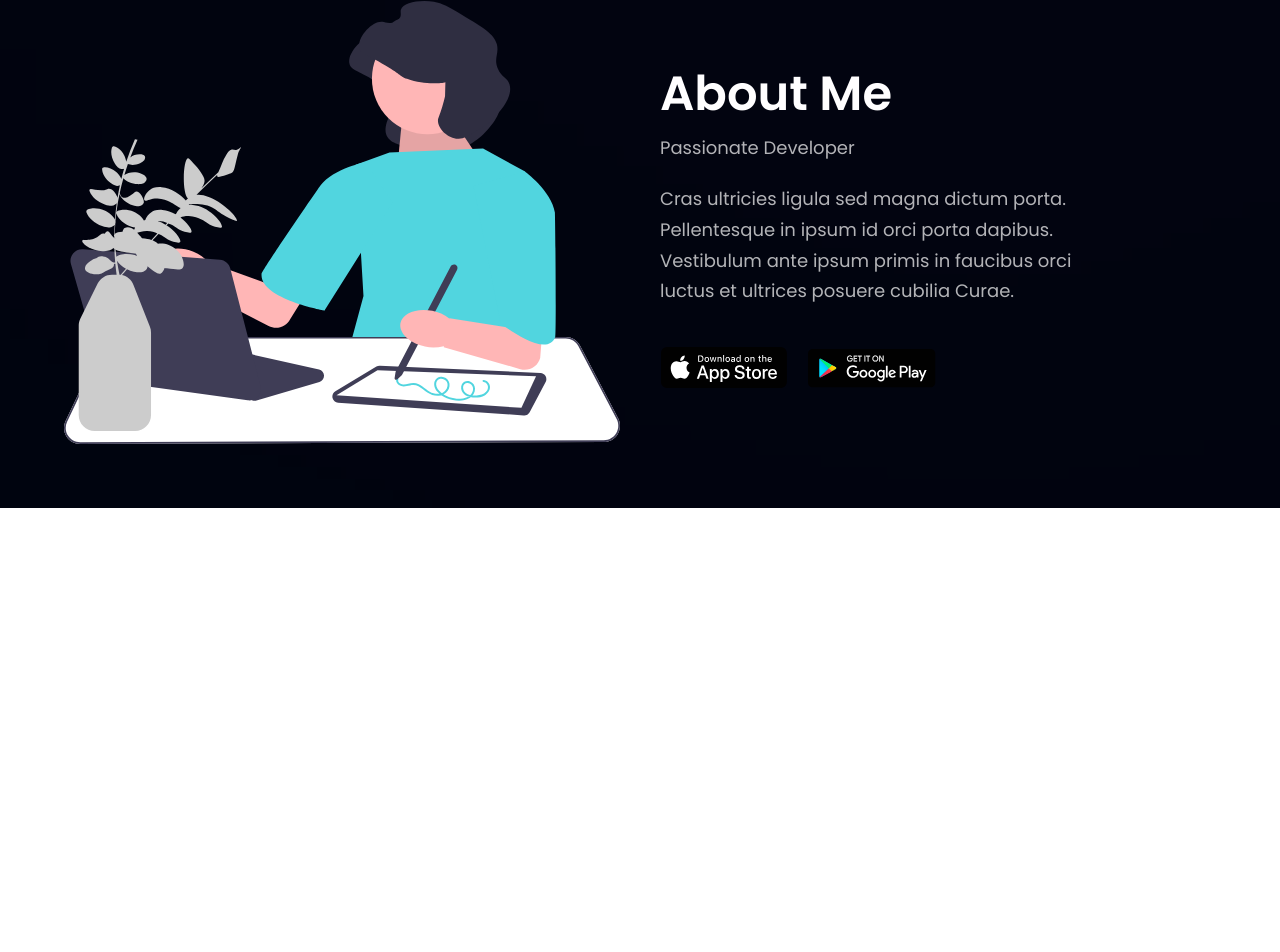
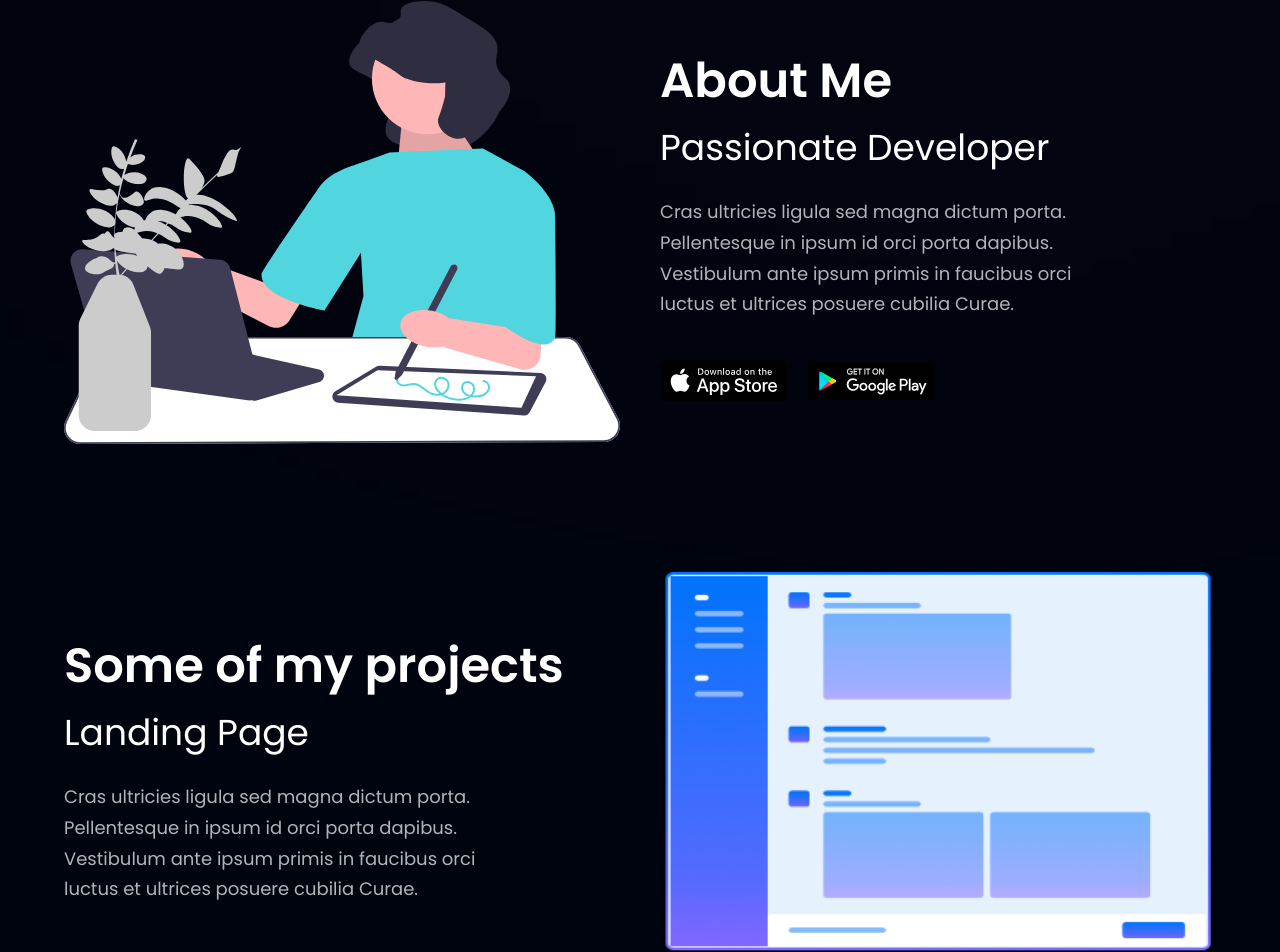
Before and after one commit to ishratUmar18/50-react.js-projects, a React (Vite) app in the folder portfolio-page/: page / in a window 1280 px wide. Shown: the part 1023-1975 px from the top of the page. Before the commit the page ends 1531 px from the top, so only its background shows below. Built offline with nearby package versions, Linux system fonts and the light colour scheme.

Commit message:
add project_01

```diff
--- a/portfolio-page/src/App.jsx
+++ b/portfolio-page/src/App.jsx
@@ -1,5 +1,5 @@
 import styles from "./style";
-import { Navbar, Hero, Stats, About}  from "./components";
+import { Navbar, Hero, Stats, About, Projects}  from "./components";
 
 
 const App = () => (
@@ -18,8 +18,8 @@ const App = () => (
       <div className={`${styles.boxWidth}`}>
         <Stats />
         <About />
+        <Projects />
         {/*
-        <CardDeal />
         <Testimonials />
         <Clients />
         <CTA />
--- a/portfolio-page/src/assets/index.js
+++ b/portfolio-page/src/assets/index.js
@@ -1,7 +1,7 @@
 import airbnb from "./airbnb.png";
 import about from "./about.svg";
 import binance from "./binance.png";
-import card from "./card.png";
+import project_01 from "./project_01.png";
 import coinbase from "./coinbase.png";
 import dropbox from "./dropbox.png";
 import logo from "./logo.svg";
@@ -28,7 +28,7 @@ export {
   airbnb,
   about,
   binance,
-  card,
+  project_01,
   coinbase,
   dropbox,
   logo,
--- a/portfolio-page/src/components/About.jsx
+++ b/portfolio-page/src/components/About.jsx
@@ -10,7 +10,7 @@ const About = () => (
       </div>
       <div className={layout.sectionInfo}>
         <h2 className={styles.heading2}>About Me</h2>
-        <p className={styles.paragraph}> Passionate Developer</p>
+        <h4 className={styles.heading4}> Passionate Developer</h4>
         <p className={ `${styles.paragraph} max-w-[470px] mt-5`}> Cras ultricies ligula sed magna dictum porta. Pellentesque in ipsum id orci porta dapibus. Vestibulum ante ipsum primis in faucibus orci luctus et ultrices posuere cubilia Curae.</p>
         <div className="flex flex-row flex-wrap sm:mt-10 mt-6">
         <img src={apple} alt="apple_store" className="w-[128px] h-[42px] object-contain mr-5 cursor-pointer" />
--- a/portfolio-page/src/components/Projects.jsx
+++ b/portfolio-page/src/components/Projects.jsx
@@ -0,0 +1,21 @@
+import { project_01 } from '../assets';
+import styles, { layout } from '../style';
+// import Button from './Button';
+
+const Projects = () => (
+    <section className={layout.section}>
+      <div className={layout.sectionInfo}>
+        <h2 className={styles.heading2}>Some of my projects</h2>
+        <h4 className={styles.heading4}> Landing Page</h4>
+        <p className={ `${styles.paragraph} max-w-[470px] mt-5`}>Cras ultricies ligula sed magna dictum porta. Pellentesque in ipsum id orci porta dapibus. Vestibulum ante ipsum primis in faucibus orci luctus et ultrices posuere cubilia Curae.</p>
+        {/* <Button styles="mt-10" />  */}
+      </div>
+      <div className={layout.sectionImg}>
+        <img src={project_01} alt="card" className="w-[100%] h-[100%]" />
+
+      </div>
+
+    </section>
+  )
+
+export default Projects
--- a/portfolio-page/src/components/index.jsx
+++ b/portfolio-page/src/components/index.jsx
@@ -2,10 +2,12 @@ import Navbar from "./Navbar";
 import Hero from "./Hero";
 import Stats from "./Stats";
 import About from "./About";
+import Projects from "./Projects";
 
 export {
     Navbar,
     Hero,
     Stats,
     About,
+    Projects,
   };
```
Also changed, not shown: portfolio-page/src/assets/card.png (deleted), portfolio-page/src/assets/project_01.png (added).
